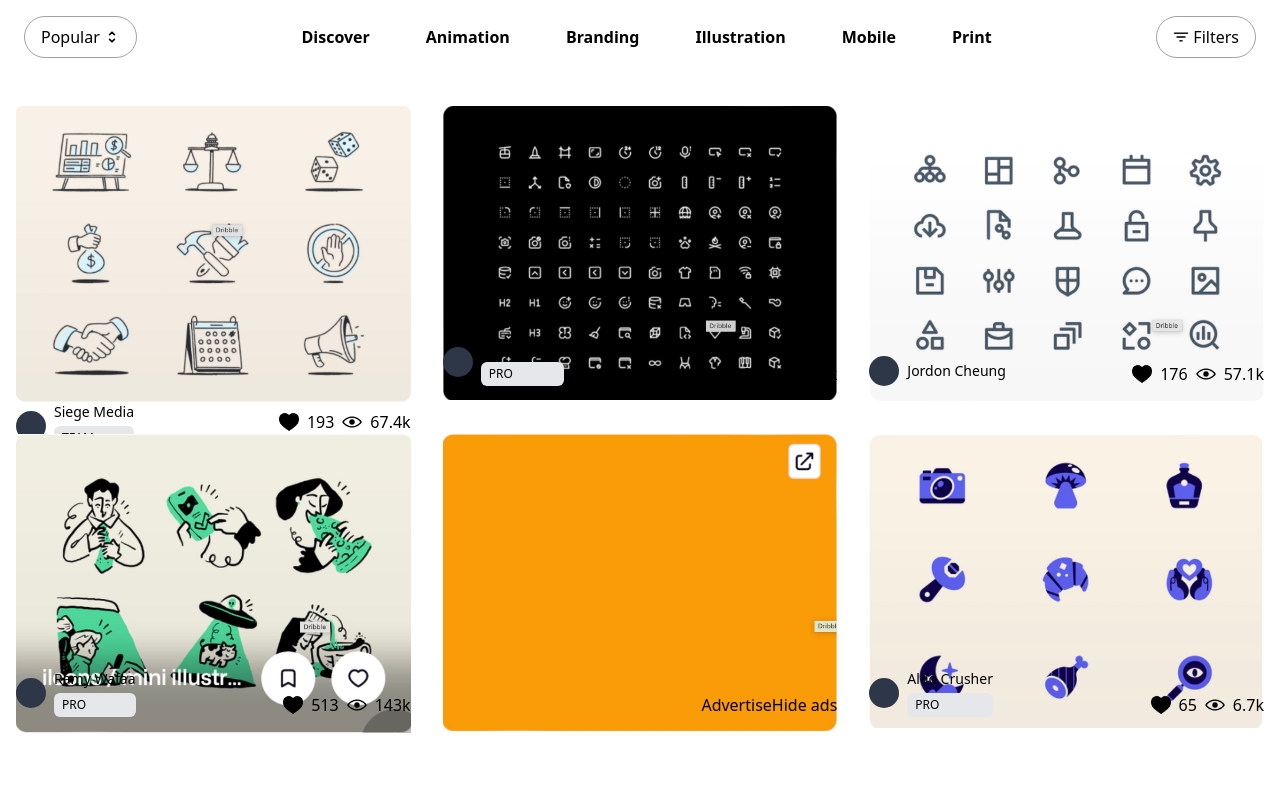
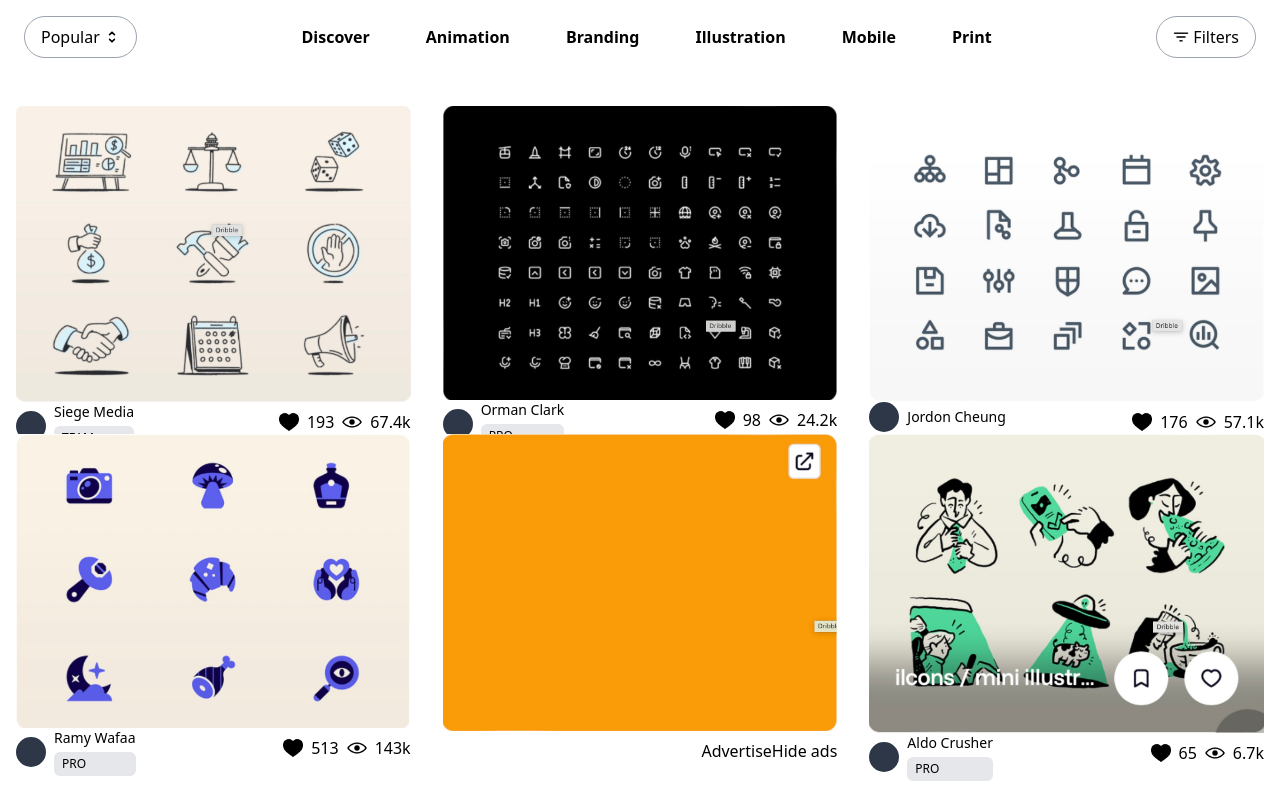
Before and after one commit to allysontishler/mi449-c7-tailwind, a website: page index.html in a window 1280 px wide. Drawn offline with nearby package versions, Linux system fonts and the light colour scheme.

Commit message:
image-switch

```diff
--- a/index.html
+++ b/index.html
@@ -74,14 +74,14 @@
         <!-- Image 2 -->
         <div class="relative">
           <img src="images/image2.jpeg" alt="Image 2">
-          <div class="absolute bottom-4 left-0 flex items-center">
+          <div class="absolute bottom--4 left-0 flex items-center">
               <div class="user-profile"></div>
               <div>
                   <p class="text-sm">Orman Clark</p>
                   <div class="bg-gray-200 rounded-md px-2 py-1 mt-1 text-xs">PRO</div>
               </div>
           </div>
-          <div class="absolute bottom-4 right-0 likes-views">
+          <div class="absolute bottom--4 right-0 likes-views">
               <img src="images/heart-icon.png" alt="Likes">
               <p>98</p>
               <img src="images/views-icon.webp" alt="Views" class="ml-2">
@@ -92,13 +92,13 @@
         <!-- Image 3 -->
         <div class="relative">
           <img src="images/image3.jpeg" alt="Image 3">
-          <div class="absolute bottom-4 left-0 flex items-center">
+          <div class="absolute bottom--4 left-0 flex items-center">
               <div class="user-profile"></div>
               <div>
                   <p class="text-sm">Jordon Cheung</p>
               </div>
           </div>
-          <div class="absolute bottom-4 right-0 likes-views">
+          <div class="absolute bottom--4 right-0 likes-views">
               <img src="images/heart-icon.png" alt="Likes">
               <p>176</p>
               <img src="images/views-icon.webp" alt="Views" class="ml-2">
@@ -108,15 +108,15 @@
 
         <!-- Image 4 -->
         <div class="relative">
-          <img src="images/image4.jpeg" alt="Image 4">
-          <div class="absolute bottom-4 left-0 flex items-center">
+          <img src="images/image6.jpeg" alt="Image 6">
+          <div class="absolute bottom--4 left-0 flex items-center">
               <div class="user-profile"></div>
               <div>
                   <p class="text-sm">Ramy Wafaa</p>
                   <div class="bg-gray-200 rounded-md px-2 py-1 mt-1 text-xs">PRO</div>
               </div>
           </div>
-          <div class="absolute bottom-4 right-0 likes-views">
+          <div class="absolute bottom--4 right-0 likes-views">
               <img src="images/heart-icon.png" alt="Likes">
               <p>513</p>
               <img src="images/views-icon.webp" alt="Views" class="ml-2">
@@ -127,7 +127,7 @@
         <!-- Image 5 -->
         <div class="relative">
           <img src="images/image5.jpeg" alt="Image 5">
-          <div class="absolute bottom-4 right-0 likes-views">
+          <div class="absolute bottom--4 right-0 likes-views">
               <p>Advertise</p>
               <p>Hide ads</p>
           </div>
@@ -135,15 +135,15 @@
 
         <!-- Image 6 -->
         <div class="relative">
-          <img src="images/image6.jpeg" alt="Image 6">
-          <div class="absolute bottom-4 left-0 flex items-center">
+          <img src="images/image4.jpeg" alt="Image 4">
+          <div class="absolute bottom--4 left-0 flex items-center">
               <div class="user-profile"></div>
               <div>
                   <p class="text-sm">Aldo Crusher</p>
                   <div class="bg-gray-200 rounded-md px-2 py-1 mt-1 text-xs">PRO</div>
               </div>
           </div>
-          <div class="absolute bottom-4 right-0 likes-views">
+          <div class="absolute bottom--4 right-0 likes-views">
               <img src="images/heart-icon.png" alt="Likes">
               <p>65</p>
               <img src="images/views-icon.webp" alt="Views" class="ml-2">
```
